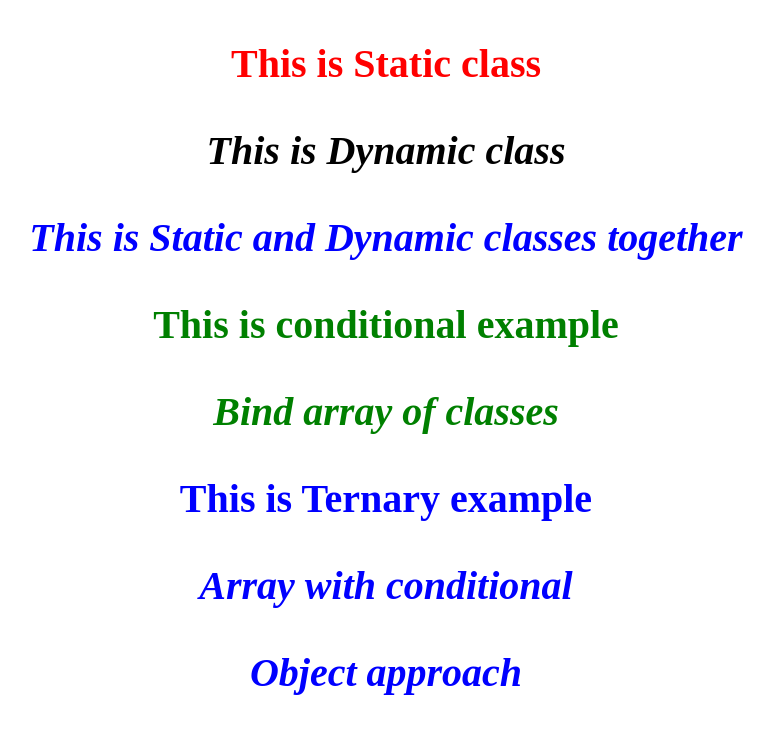
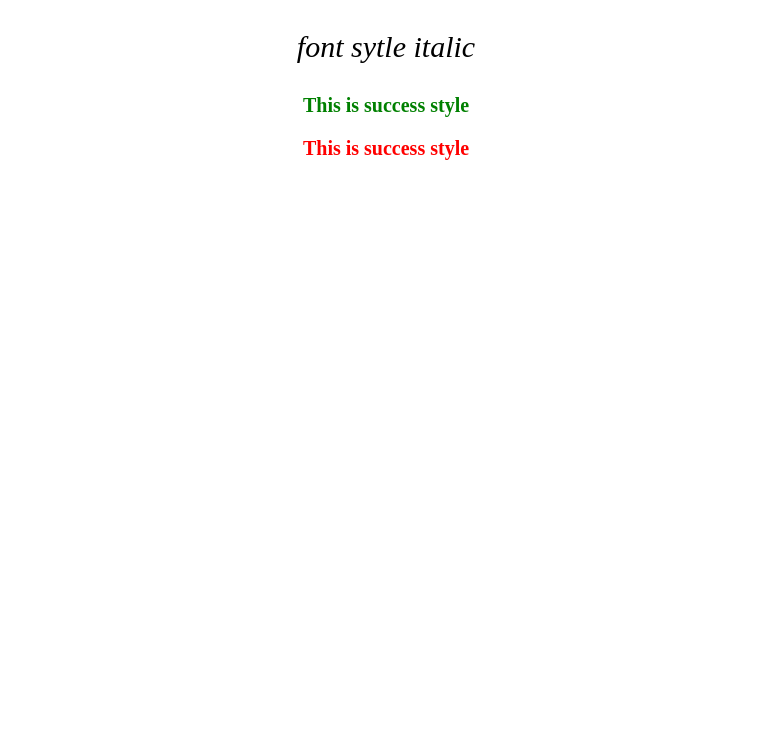
Before and after one commit to GeekShubhamRajput/Vue-JS, a Vue app: page / in a window 1280 px wide. Shown: the top 734 px of the page, without its empty margins (254-1028 px from the left). Built offline with nearby package versions, Linux system fonts and the light colour scheme.

Commit message:
Bind Style

```diff
--- /dev/null
+++ b/src/BindStyle.vue
@@ -0,0 +1,34 @@
+<template>
+  <p v-bind:style="{'font-style': fontItalic, 'font-size': 30+ 'px'}"> font sytle italic</p>
+  <p v-bind:style="{color: 'green',
+         'font-size': 20 + 'px',
+         'font-weight': 'bold',}"> This is success style</p>
+  <p v-bind:style="[successStyleObject, dangerStyleObject]"> This is success style</p>
+</template>
+
+<script>
+  export default{
+    name: 'BindStyle',
+    data(){
+      return{
+        fontItalic: 'italic',
+        successStyleObject: {
+         color: 'green',
+         'font-size': 20 + 'px',
+         'font-weight': 'bold',
+        },
+        dangerStyleObject: {
+         color: 'red',
+         'font-size': 20 + 'px',
+         'font-weight': 'bold',
+        },
+      };
+    },
+  };
+</script>
+
+<style>
+  #app{
+    text-align: center;
+  }
+</style>
--- a/src/main.js
+++ b/src/main.js
@@ -1,4 +1,4 @@
 import { createApp } from 'vue'
-import App from './BindClass.vue'
+import App from './BindStyle.vue'
 
 createApp(App).mount('#app')
```
